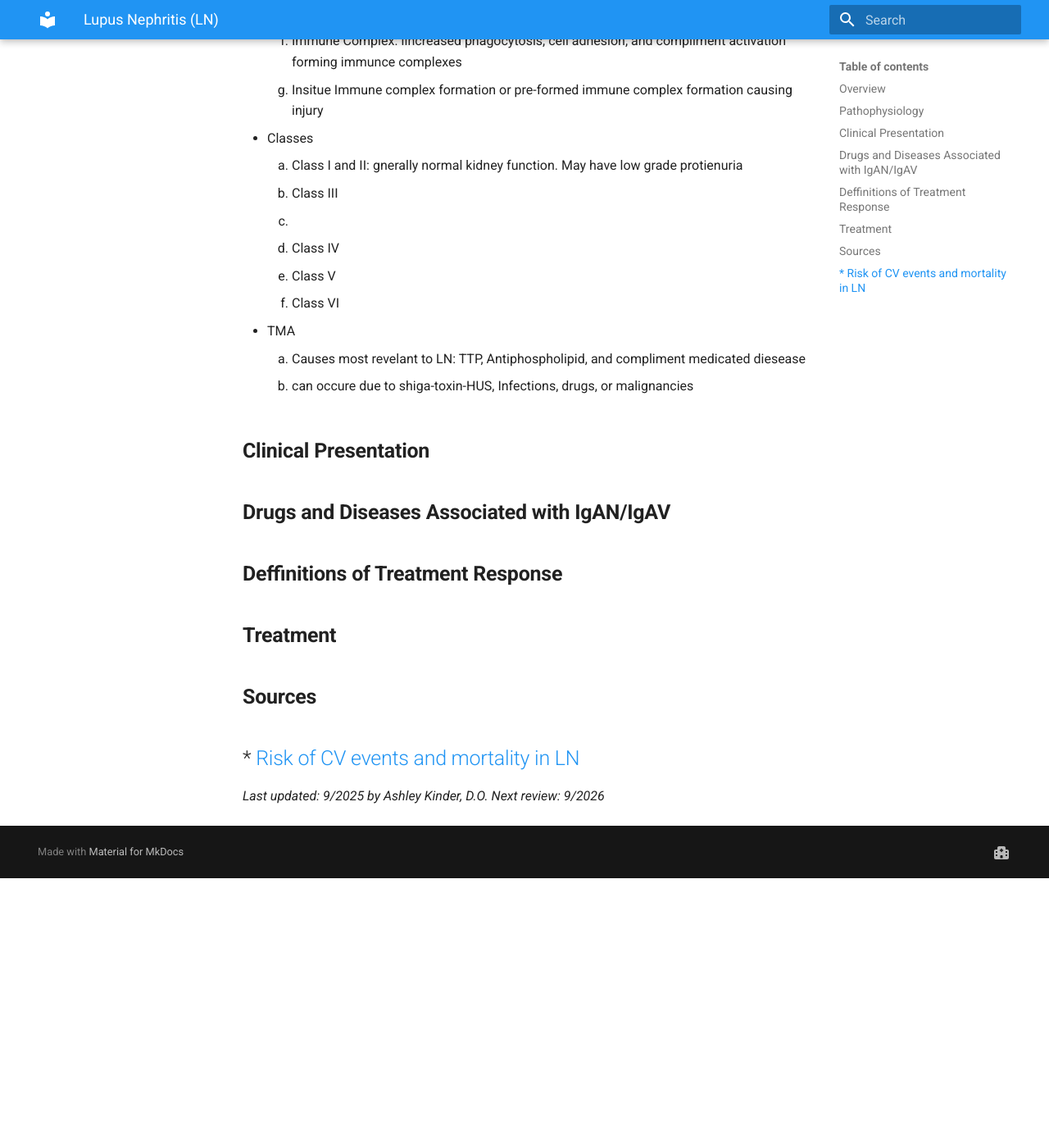
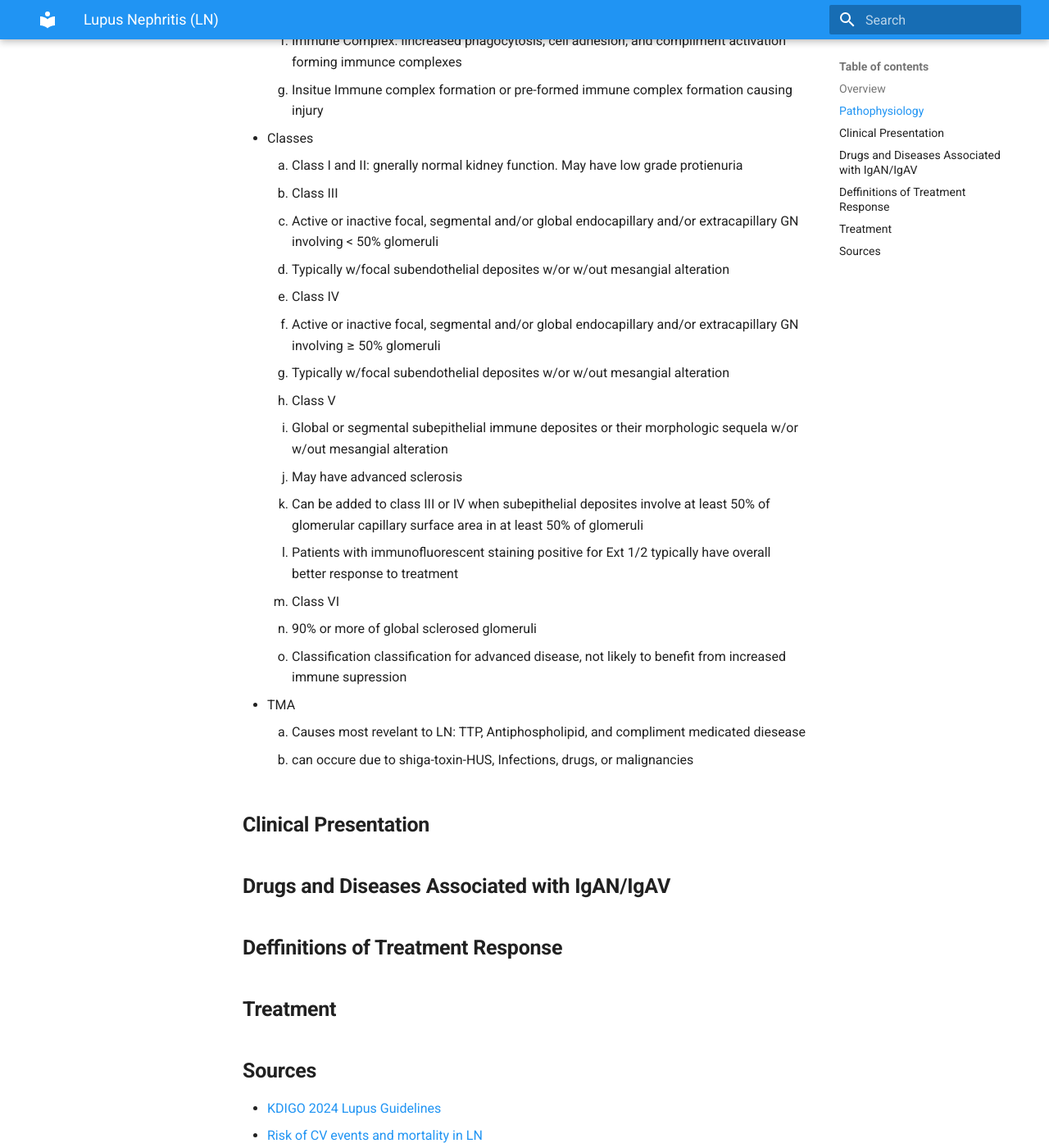
Before and after one commit to TTUNEPH2025/GN, an MkDocs documentation site: the page built from docs/Lupus.md, in a window 1280 px wide and 1400 px high, scrolled down 1132 px. Shown: the whole window at 82% size. Built offline with MkDocs 1.6.1 and Material for MkDocs 9.7.7, drawn with Linux system fonts in a browser that asks for light colours; before the commit the page ends 2203 px from its top, so only the background shows below that; some of the changed text lies outside the part shown.

Commit message:
Update Lupus.md

```diff
--- a/docs/Lupus.md
+++ b/docs/Lupus.md
@@ -6,7 +6,7 @@
       3. Focal LN (< 50% of glomeruli)
       4. Diffuse LN (≥ 50% of glomeruli)
       5. Membranouse Lupus
-      6. Advanced Sclerosing LN (≥ 90% global sclerosied glomeruli)
+      6. Advanced Sclerosing LN (≥ 90% global sclerosed glomeruli)
   * Can have mixed classes of LN
   * LN rare disease (20-60% of SLE cases)
   * Females > Males (90% of LN is females)
@@ -27,10 +27,19 @@
   * Classes
     1. Class I and II: gnerally normal kidney function. May have low grade protienuria
     2. Class III
-       -
+       - Active or inactive focal, segmental and/or global endocapillary and/or extracapillary GN involving < 50% glomeruli
+       - Typically w/focal subendothelial deposites w/or w/out mesangial alteration
     4. Class IV
-    5. Class V
-    6. Class VI
+       - Active or inactive focal, segmental and/or global endocapillary and/or extracapillary GN involving ≥ 50% glomeruli
+       - Typically w/focal subendothelial deposites w/or w/out mesangial alteration
+    6. Class V
+       - Global or segmental subepithelial immune deposites or their morphologic sequela w/or w/out mesangial alteration
+       - May have advanced sclerosis
+       - Can be added to class III or IV when subepithelial deposites involve at least 50% of glomerular capillary surface area in at least 50% of glomeruli
+       - Patients with immunofluorescent staining positive for Ext 1/2 typically have overall better response to treatment
+    8. Class VI
+       - 90% or more of global sclerosed glomeruli
+       - Classification classification for advanced disease, not likely to benefit from increased immune supression
   * TMA
     1. Causes most revelant to LN: TTP, Antiphospholipid, and compliment medicated diesease
     2. can occure due to shiga-toxin-HUS, Infections, drugs, or malignancies
@@ -39,6 +48,7 @@
 ## **Deffinitions of Treatment Response**
 ## **Treatment**
 ## **Sources**
+  * [KDIGO 2024 Lupus Guidelines](https://www.kidney-international.org/action/showPdf?pii=S0085-2538%2823%2900627-0)
   * [Risk of CV events and mortality in LN](https://pubmed.ncbi.nlm.nih.gov/28053276/)
 ---
 *Last updated: 9/2025 by Ashley Kinder, D.O.*
```
